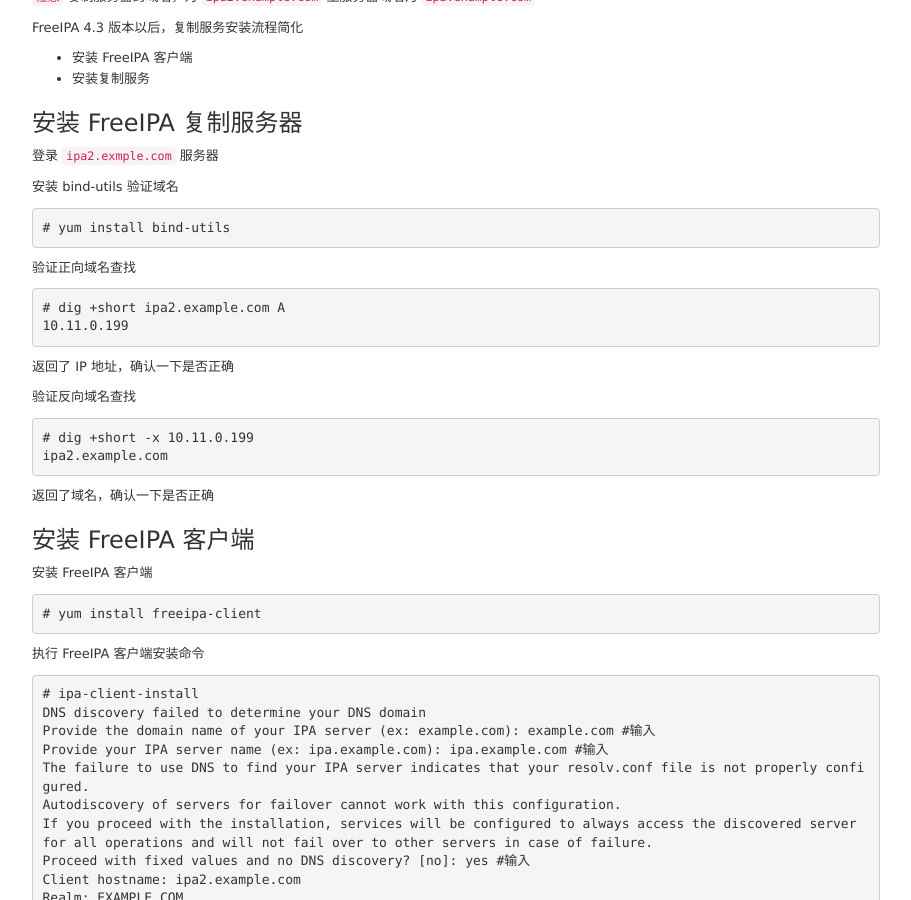
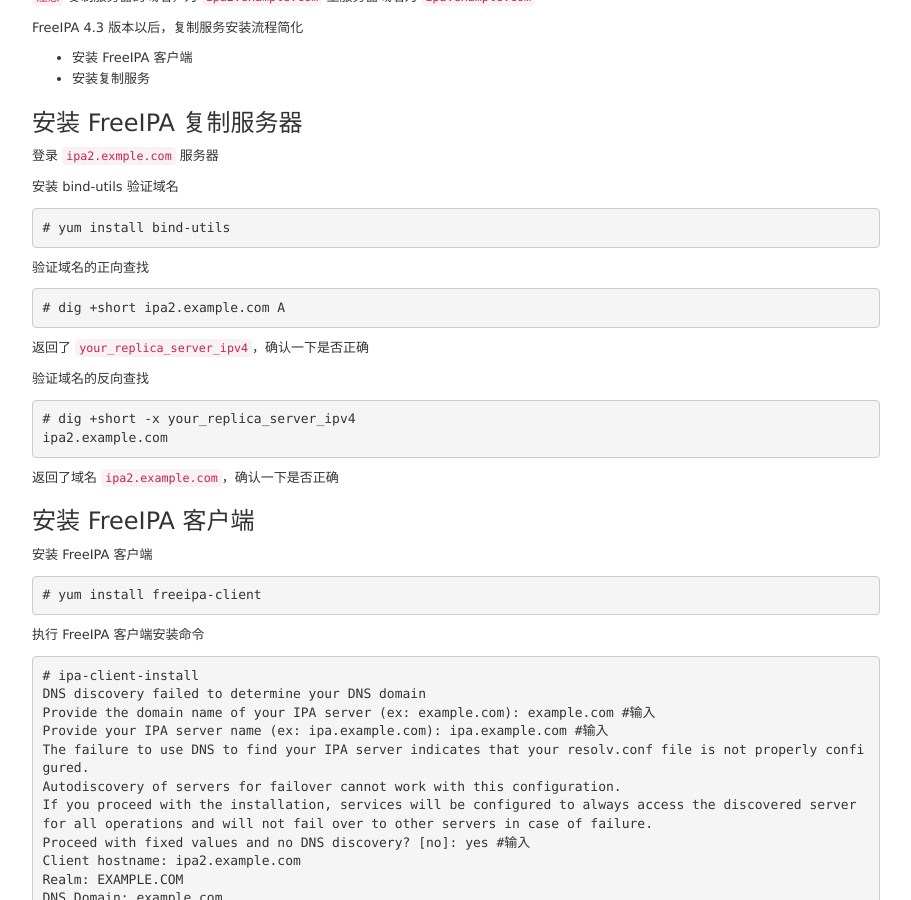
Before and after one commit to zhanming/zhanming.github.com, a Jekyll site: the page built from _posts/2017-06-07-how-to-config-freeipa-server-and-replica-on-centos-7.markdown, in a window 1280 px wide and 900 px high, scrolled down 6174 px. Shown: the whole window, without its empty margins (38-949 px from the left). Built offline with Jekyll 4.4.1, drawn with Linux system fonts in a browser that asks for light colours; comment, search, counter and statistics services are not loaded; some of the changed text lies outside the part shown.

Commit message:
review and change ip addr to expression

```diff
--- a/_posts/2017-06-07-how-to-config-freeipa-server-and-replica-on-centos-7.markdown
+++ b/_posts/2017-06-07-how-to-config-freeipa-server-and-replica-on-centos-7.markdown
@@ -322,19 +322,18 @@
 
 	# yum install bind-utils
 
-验证正向域名查找
+验证域名的正向查找
 
 	# dig +short ipa2.example.com A
-	10.11.0.199
 
-返回了 IP 地址，确认一下是否正确
+返回了 `your_replica_server_ipv4`，确认一下是否正确
 
-验证反向域名查找
+验证域名的反向查找
 
-	# dig +short -x 10.11.0.199
+	# dig +short -x your_replica_server_ipv4
 	ipa2.example.com
 
-返回了域名，确认一下是否正确
+返回了域名 `ipa2.example.com`，确认一下是否正确
 
 ### 安装 FreeIPA 客户端
 
@@ -513,6 +512,8 @@
 
 可以登录 `http://ipa.example.com` 之后进入 IPA Server 选项，之后进入 Topology 查看。
 
+同样的，可以登录 `http://ipa2.example.com` 因为两个系统是同步的，所以内容是一样的。
+
 ## 结束语
 本例介绍 FreeIPA 的安装（主服务器和复制服务器）的安装。
 
```
